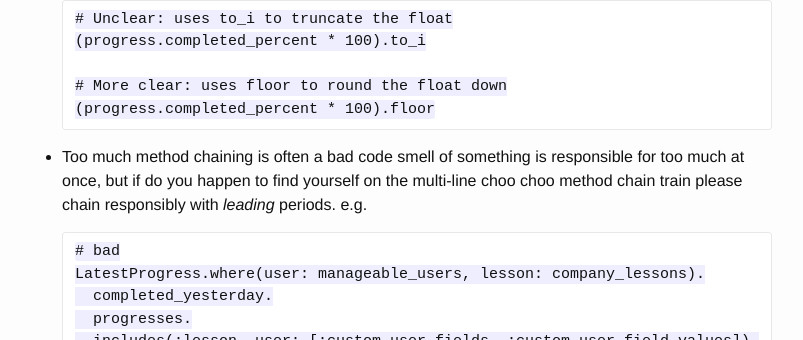
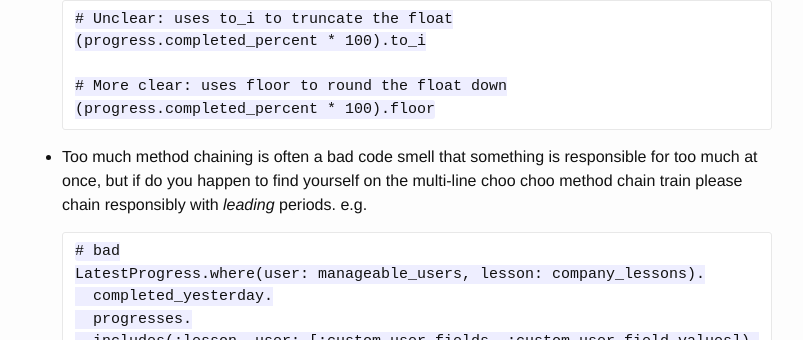
Before and after one commit to isabella232/lessonly.github.io, a Jekyll site: the page built from ruby-style-guide.md, in a window 1280 px wide and 900 px high, scrolled down 2286 px. Shown: the part 112-452 px from the top of the window, without its empty margins (238-1041 px from the left). Built offline with Jekyll 4.4.1, drawn with Linux system fonts in a browser that asks for light colours.

Commit message:
sorry for bad englando

```diff
--- a/ruby-style-guide.md
+++ b/ruby-style-guide.md
@@ -88,7 +88,7 @@
 
       # More clear: uses floor to round the float down
       (progress.completed_percent * 100).floor
-- Too much method chaining is often a bad code smell of something is responsible for too much at once, but if do you happen to find yourself on the multi-line choo choo method chain train please chain responsibly with *leading* periods. e.g.
+- Too much method chaining is often a bad code smell that something is responsible for too much at once, but if do you happen to find yourself on the multi-line choo choo method chain train please chain responsibly with *leading* periods. e.g.
 
       # bad
       LatestProgress.where(user: manageable_users, lesson: company_lessons).
```
